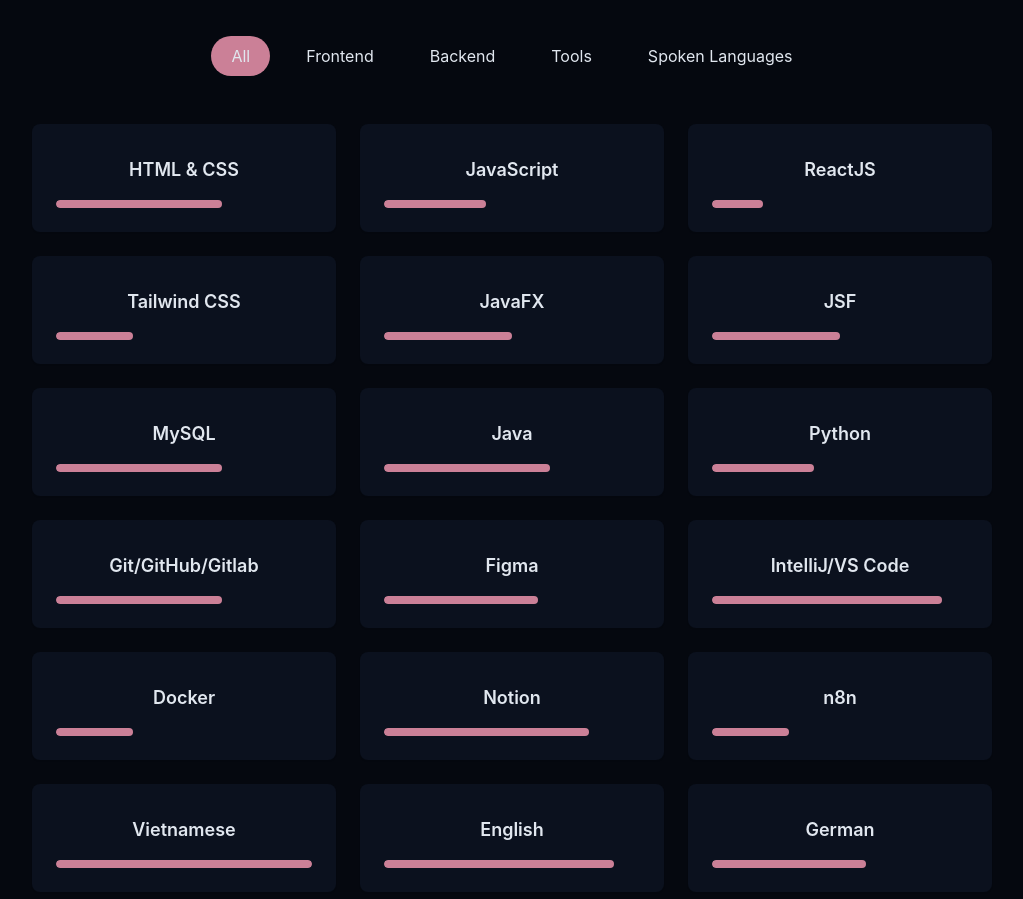
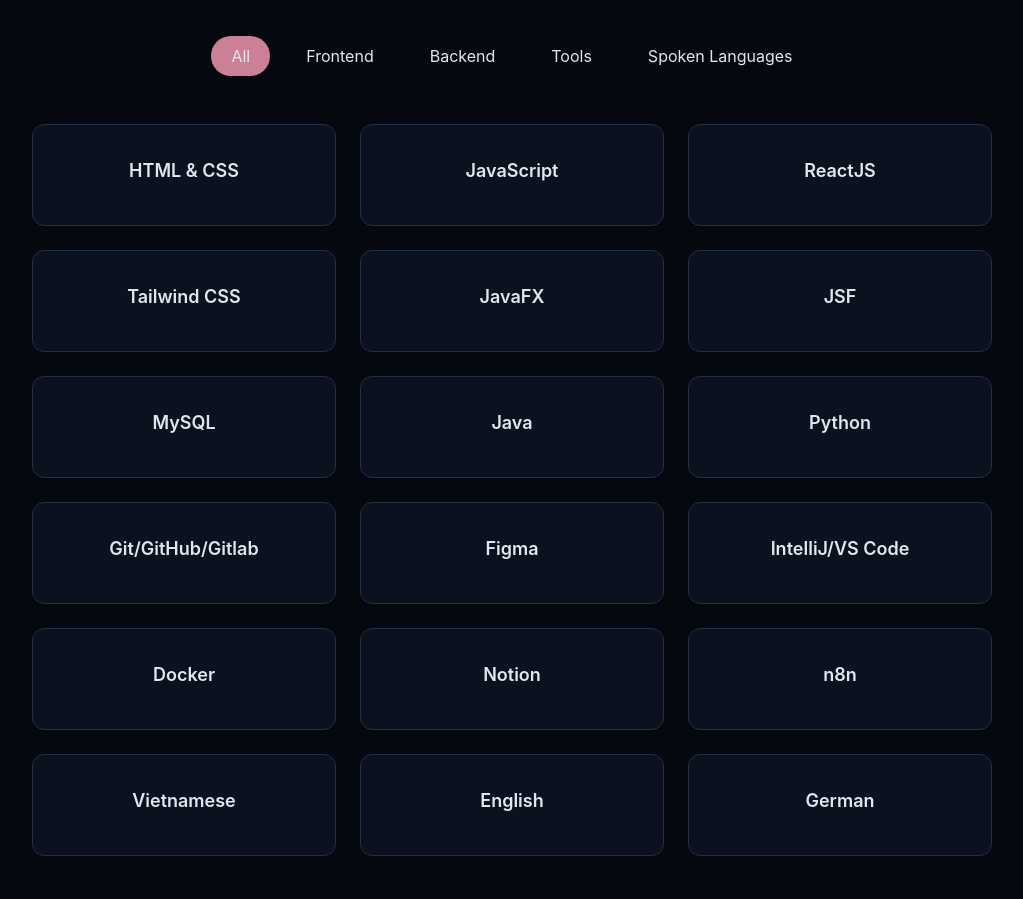
Before and after one commit to Celina9919/phuc-ai-tam-dev-portfolio, a React (Vite) app: page / in a window 1280 px wide. Shown: the part 3680-4579 px from the top of the page, without its empty margins (128-1151 px from the left). Built offline with nearby package versions, Linux system fonts and the light colour scheme; what @iconify/tailwind4, tailwindcss-motion would draw is missing.

Commit message:
add shiny card

```diff
--- a/src/components/Skills.jsx
+++ b/src/components/Skills.jsx
@@ -182,7 +182,16 @@
                         {filteredSkills.map((skill, key) => (
                             <div
                                 key={key}
-                                className="bg-card p-6 rounded-lg shadow-xs card-hover flex flex-col items-center text-center"
+                                className="bg-card p-6 shadow-xs card-hover flex flex-col items-center text-center
+                                    group relative overflow-hidden rounded-xl border border-border text-foreground
+                                    transition-transform duration-300 hover:-translate-y-1 hover:shadow-lg
+                                    before:pointer-events-none before:absolute before:inset-0 before:rounded-xl
+                                    before:bg-[linear-gradient(110deg,transparent_0%,var(--shine-45)_45%,var(--shine-50)_50%,var(--shine-45)_55%,transparent_100%)]
+                                    before:bg-[length:200%_100%]
+                                    before:bg-[position:-150%_0]
+                                    before:opacity-0 before:transition-[opacity,background-position] before:duration-[1200ms]
+                                    hover:before:opacity-100 hover:before:bg-[position:150%_0]
+                                "
                             >
                                 <div className="flex justify-center gap-4 mb-2">
                                     {skill.icons?.map((icon, i) => (
@@ -199,14 +208,6 @@
                                 <div className="text-center mb-4">
                                     <h3 className="font-semibold text-lg"> {skill.name} </h3>
                                 </div>
-
-                                <div
-                                    className="w-full bg-secondary/50 h-2 rounded-full overflow-hidden">
-                                    <div
-                                        className="bg-primary h-2 rounded-full origin-left animate-[grow_1.5s_ease-out]"
-                                        style={{width: skill.level + "%" }}
-                                    />
-                                </div>
                             </div>
                         ))}
                     </div>
```
